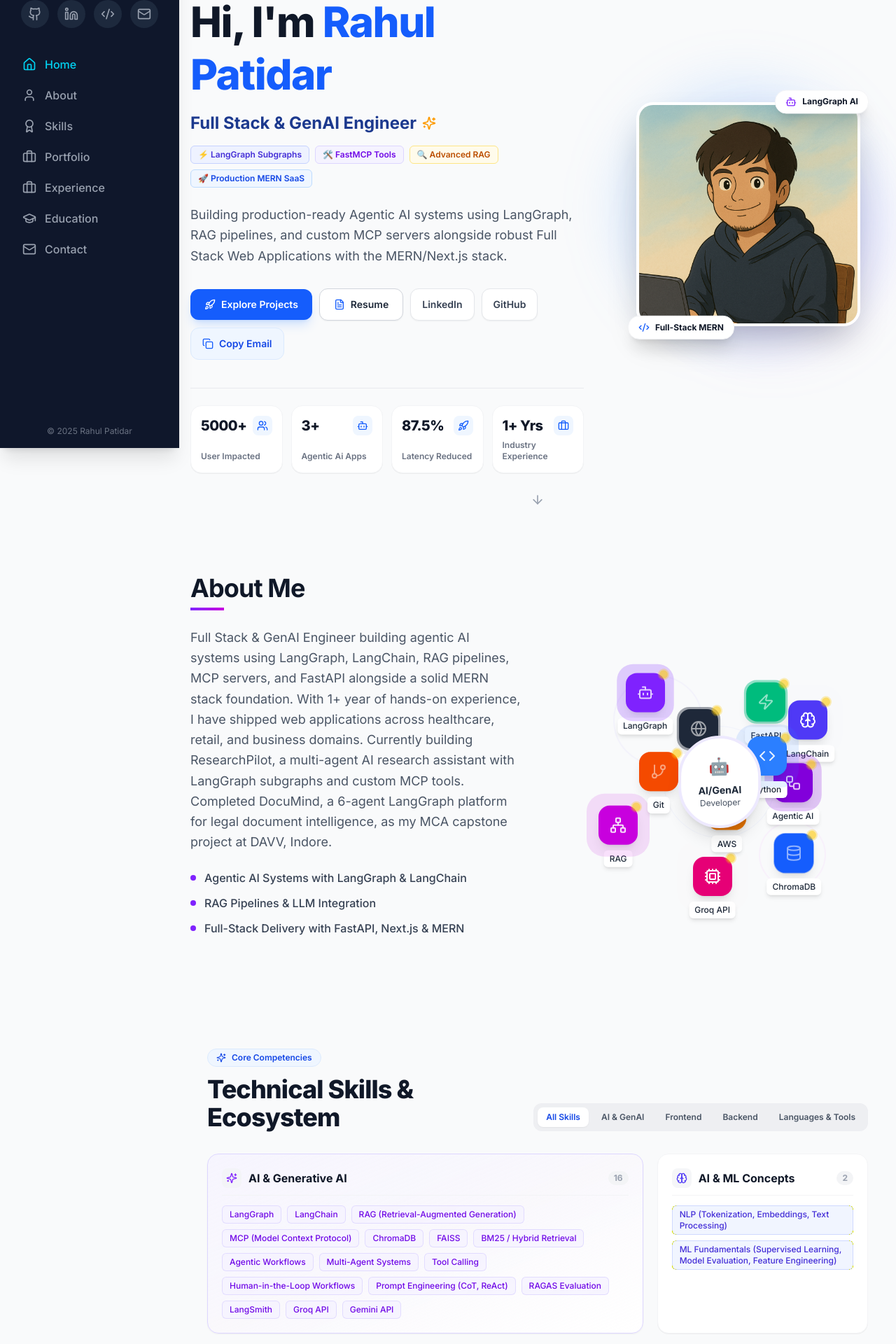
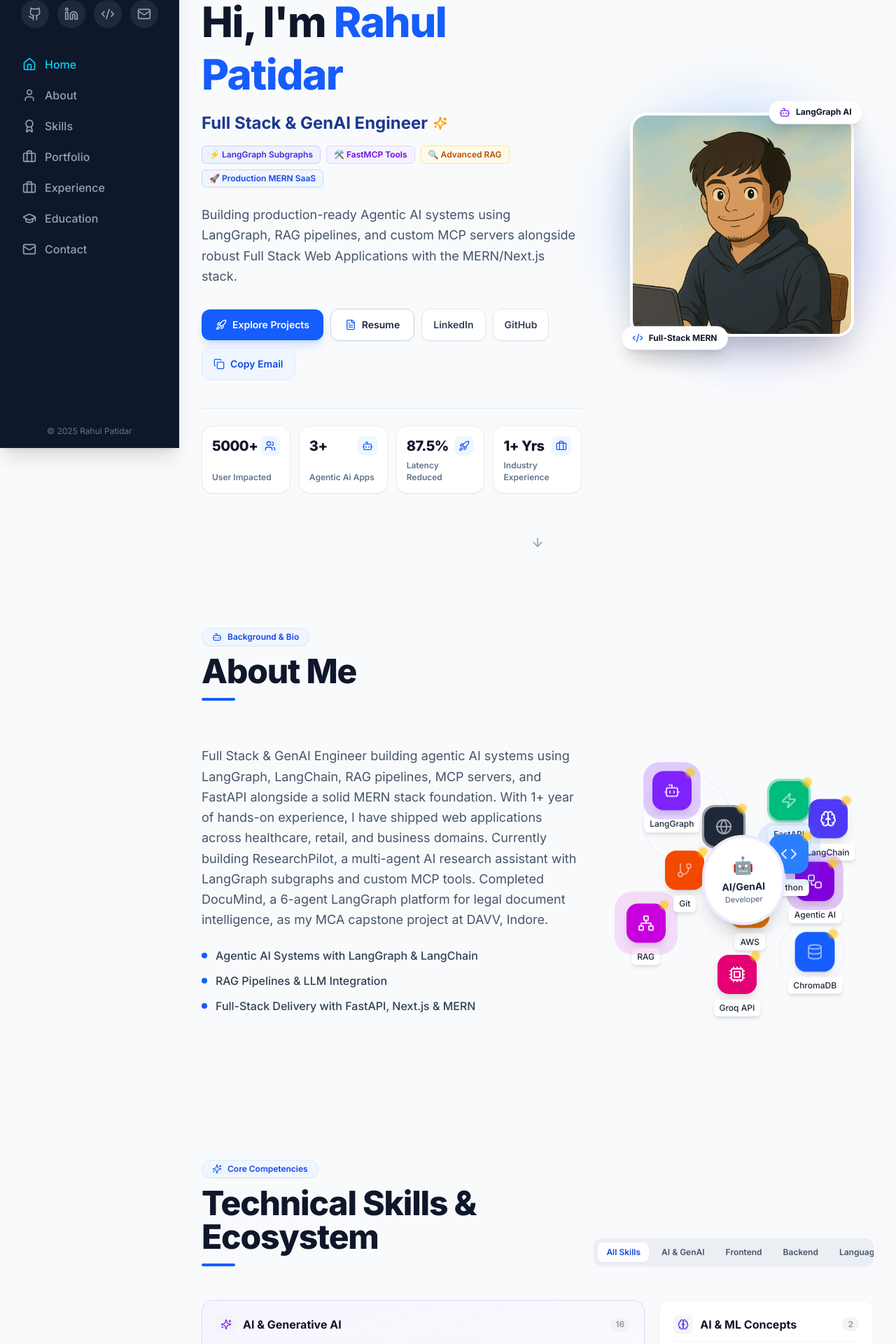
Before and after one commit to Rahul10092002/rahul_portfolio, a Next.js app: page / in a window 1280 px wide. Shown: the part 160-2080 px from the top of the page at 70% size. Built offline with nearby package versions, Linux system fonts and the light colour scheme.

Commit message:
feat: implement modular portfolio architecture with responsive section components and homepage layout

```diff
--- a/app/page.tsx
+++ b/app/page.tsx
@@ -41,15 +41,15 @@
   }, []);
 
   return (
-    <div className="flex flex-col md:flex-row min-h-screen bg-gray-50">
+    <div className="flex flex-col md:flex-row min-h-screen bg-gray-50 text-gray-900">
       <Sidebar activeSection={activeSection} />
 
-      <main className="flex-1 md:ml-64">
+      <main className="flex-1 md:ml-64 w-full min-w-0">
         <motion.div
           initial={{ opacity: 0 }}
           animate={{ opacity: 1 }}
           transition={{ duration: 0.5 }}
-          className="container mx-auto px-4 py-8"
+          className="w-full flex flex-col"
         >
           <HomeSection data={portfolioData} />
           <AboutSection data={portfolioData.about} />
--- a/components/sections/AboutSection.tsx
+++ b/components/sections/AboutSection.tsx
@@ -167,27 +167,34 @@
   const floatingSkillsList = data.floatingSkills || defaultFloatingSkills;
 
   return (
-    <section id="about" className="py-20 bg-gray-50" ref={ref}>
+    <section id="about" className="py-16 md:py-20 lg:py-24 bg-gray-50 relative" ref={ref}>
       <motion.div
         initial={{ opacity: 0, y: 20 }}
         animate={isInView ? { opacity: 1, y: 0 } : { opacity: 0, y: 20 }}
         transition={{ duration: 0.6 }}
-        className="container mx-auto max-w-6xl"
+        className="max-w-6xl mx-auto px-4 sm:px-6 lg:px-8"
       >
-        <h2 className="text-4xl font-bold mb-2 text-gray-900 tracking-tight">About Me</h2>
+        {/* Section Header */}
+        <div className="mb-8 md:mb-12">
+          <div className="inline-flex items-center gap-2 px-3.5 py-1 rounded-full bg-blue-50 text-blue-700 text-xs font-semibold mb-3 border border-blue-100/80 shadow-2xs">
+            <Bot className="h-3.5 w-3.5 text-blue-600" />
+            <span>Background & Bio</span>
+          </div>
+          <h2 className="text-3xl sm:text-4xl lg:text-5xl font-extrabold text-slate-900 tracking-tight">
+            About Me
+          </h2>
+          <div className="w-12 h-1 bg-blue-600 rounded-full mt-3.5" />
+        </div>
 
-        {/* Violet underline */}
-        <div className="w-12 h-1 bg-gradient-to-r from-violet-600 to-fuchsia-600 mb-6"></div>
-
-        <div className="grid md:grid-cols-2 gap-12 items-center">
+        <div className="grid md:grid-cols-12 gap-10 lg:gap-12 items-center">
           {/* Content */}
-          <div className="order-2 md:order-1">
+          <div className="order-2 md:order-1 md:col-span-7">
             <motion.div
               initial={{ opacity: 0, x: -20 }}
               animate={isInView ? { opacity: 1, x: 0 } : { opacity: 0, x: -20 }}
               transition={{ delay: 0.2, duration: 0.6 }}
             >
-              <p className="text-gray-600 leading-relaxed text-lg mb-6">
+              <p className="text-slate-600 leading-relaxed text-base sm:text-lg mb-6">
                 {data.description}
               </p>
 
@@ -202,8 +209,8 @@
               >
                 {highlightsList.map((highlight, idx) => (
                   <div key={idx} className="flex items-center gap-3">
-                    <div className="w-2 h-2 bg-violet-600 rounded-full"></div>
-                    <span className="text-gray-700 font-medium">{highlight}</span>
+                    <div className="w-2 h-2 bg-blue-600 rounded-full flex-shrink-0" />
+                    <span className="text-slate-700 font-medium text-sm sm:text-base">{highlight}</span>
                   </div>
                 ))}
               </motion.div>
@@ -217,10 +224,10 @@
               isInView ? { opacity: 1, scale: 1 } : { opacity: 0, scale: 0.9 }
             }
             transition={{ delay: 0.4, duration: 0.6 }}
-            className="order-1 md:order-2 flex justify-center w-full overflow-hidden py-4"
+            className="order-1 md:order-2 md:col-span-5 flex justify-center w-full overflow-hidden py-4"
           >
-            <div className="relative w-72 h-72 sm:w-80 sm:h-80 md:w-96 md:h-96 max-w-full mx-auto">
-              {/* Background Decorative Elements - Much slower */}
+            <div className="relative w-64 h-64 sm:w-80 sm:h-80 md:w-96 md:h-96 max-w-full mx-auto">
+              {/* Background Decorative Elements */}
               <div className="absolute inset-0">
                 <motion.div
                   animate={{ rotate: 360 }}
@@ -256,14 +263,14 @@
                 <FloatingSkill key={index} skill={skill} index={index} />
               ))}
 
-              {/* Center Element - Slower animation */}
+              {/* Center Element */}
               <motion.div
                 initial={{ opacity: 0, scale: 0 }}
                 animate={
                   isInView ? { opacity: 1, scale: 1 } : { opacity: 0, scale: 0 }
                 }
                 transition={{ delay: 4, duration: 1, ease: "easeOut" }}
-                className="absolute top-1/2 left-1/2 transform -translate-x-1/2 -translate-y-1/2 bg-white rounded-full p-6 shadow-xl border-4 border-violet-100"
+                className="absolute top-1/2 left-1/2 transform -translate-x-1/2 -translate-y-1/2 bg-white rounded-full p-5 sm:p-6 shadow-xl border-4 border-violet-100 z-20"
               >
                 <motion.div
                   animate={{ rotate: [0, 5, -5, 0] }}
@@ -274,11 +281,11 @@
                   }}
                   className="text-center"
                 >
-                  <div className="text-2xl mb-2">🤖</div>
-                  <div className="text-sm font-bold text-gray-800">
+                  <div className="text-2xl mb-1">🤖</div>
+                  <div className="text-xs sm:text-sm font-bold text-slate-800">
                     AI/GenAI
                   </div>
-                  <div className="text-xs text-gray-600">Developer</div>
+                  <div className="text-[11px] text-slate-500 font-medium">Developer</div>
                 </motion.div>
               </motion.div>
             </div>
--- a/components/sections/ExperienceSection.tsx
+++ b/components/sections/ExperienceSection.tsx
@@ -22,25 +22,27 @@
   const isInView = useInView(ref, { once: true, margin: "-100px" });
 
   return (
-    <section id="experience" className="py-14 sm:py-16 bg-gray-50/70 relative" ref={ref}>
+    <section id="experience" className="py-16 md:py-20 lg:py-24 bg-gray-50/70 relative" ref={ref}>
       <motion.div
         initial={{ opacity: 0, y: 20 }}
         animate={isInView ? { opacity: 1, y: 0 } : { opacity: 0, y: 20 }}
         transition={{ duration: 0.6 }}
-        className="container mx-auto max-w-6xl px-4 sm:px-6"
+        className="max-w-6xl mx-auto px-4 sm:px-6 lg:px-8"
       >
         {/* Section Header */}
-        <div className="mb-8">
-          <div className="inline-flex items-center gap-2 px-3 py-1 rounded-full bg-blue-50 text-blue-700 text-xs font-semibold mb-2.5 border border-blue-100">
-            <Sparkles className="h-3.5 w-3.5" /> Career Journey
+        <div className="mb-8 md:mb-12">
+          <div className="inline-flex items-center gap-2 px-3.5 py-1 rounded-full bg-blue-50 text-blue-700 text-xs font-semibold mb-3 border border-blue-100/80 shadow-2xs">
+            <Sparkles className="h-3.5 w-3.5 text-blue-600" />
+            <span>Career Journey</span>
           </div>
-          <h2 className="text-3xl sm:text-4xl font-extrabold text-gray-900 tracking-tight">
+          <h2 className="text-3xl sm:text-4xl lg:text-5xl font-extrabold text-slate-900 tracking-tight">
             Work Experience
           </h2>
+          <div className="w-12 h-1 bg-blue-600 rounded-full mt-3.5" />
         </div>
 
         {/* Experience Card */}
-        <div className="bg-white p-6 sm:p-7 rounded-2xl shadow-xs border border-gray-100">
+        <div className="bg-white p-6 sm:p-8 rounded-2xl shadow-xs border border-slate-200/80">
           <h3 className="flex items-center gap-2.5 text-lg font-bold text-gray-900 mb-6 pb-3 border-b border-gray-100">
             <div className="p-1.5 bg-blue-50 text-blue-600 rounded-lg">
               <Briefcase className="h-4 w-4" />
--- a/components/sections/HomeSection.tsx
+++ b/components/sections/HomeSection.tsx
@@ -78,8 +78,9 @@
   return (
     <section
       id="home"
-      className="min-h-screen flex flex-col justify-center py-8 md:py-16 relative"
+      className="min-h-[calc(100vh-64px)] md:min-h-screen flex flex-col justify-center py-16 md:py-20 lg:py-24 relative"
     >
+      <div className="max-w-6xl mx-auto px-4 sm:px-6 lg:px-8 w-full">
         <div className="grid md:grid-cols-12 gap-10 items-center">
           {/* Text Column */}
           <motion.div
@@ -106,7 +107,7 @@
               initial={{ opacity: 0, y: 20 }}
               animate={{ opacity: 1, y: 0 }}
               transition={{ delay: 0.3, duration: 0.6 }}
-            className="text-4xl sm:text-5xl lg:text-6xl font-extrabold mb-4 leading-tight tracking-tight text-gray-900"
+              className="text-4xl sm:text-5xl lg:text-6xl font-extrabold mb-4 leading-tight tracking-tight text-slate-900"
             >
               Hi, I'm <span className="text-blue-600 font-extrabold">{data.name}</span>
             </motion.h1>
@@ -150,7 +151,7 @@
               initial={{ opacity: 0, y: 20 }}
               animate={{ opacity: 1, y: 0 }}
               transition={{ delay: 0.5, duration: 0.6 }}
-            className="text-gray-600 mb-8 text-base sm:text-lg leading-relaxed max-w-xl"
+              className="text-slate-600 mb-8 text-base sm:text-lg leading-relaxed max-w-xl"
             >
               {data.heroDescription ||
                 "Building production-ready Agentic AI systems using LangGraph, RAG pipelines, and custom MCP servers alongside robust Full Stack Web Applications with the MERN/Next.js stack."}
@@ -168,7 +169,7 @@
                   to="projects"
                   smooth={true}
                   duration={500}
-                className="inline-flex items-center justify-center gap-2 bg-blue-600 text-white px-5 py-3 rounded-xl font-semibold text-sm cursor-pointer hover:bg-blue-700 transition-colors shadow-lg shadow-blue-500/20"
+                  className="inline-flex items-center justify-center gap-2 bg-blue-600 text-white px-5 py-3 rounded-xl font-semibold text-sm cursor-pointer hover:bg-blue-700 focus-visible:ring-2 focus-visible:ring-blue-600 focus-visible:outline-none transition-colors shadow-lg shadow-blue-500/20"
                 >
                   <Rocket className="h-4 w-4" />
                   <span>Explore Projects</span>
@@ -178,7 +179,8 @@
               <motion.div whileHover={{ scale: 1.02 }} whileTap={{ scale: 0.98 }}>
                 <button
                   onClick={() => window.open(data.resume.link, "_blank")}
-                className="inline-flex items-center justify-center gap-2 border border-gray-300 bg-white text-gray-800 px-5 py-3 rounded-xl font-semibold text-sm cursor-pointer hover:bg-gray-50 hover:border-gray-400 transition-colors shadow-xs"
+                  aria-label="View or download resume"
+                  className="inline-flex items-center justify-center gap-2 border border-slate-300 bg-white text-slate-800 px-5 py-3 rounded-xl font-semibold text-sm cursor-pointer hover:bg-slate-50 hover:border-slate-400 focus-visible:ring-2 focus-visible:ring-blue-600 focus-visible:outline-none transition-colors shadow-xs"
                 >
                   <FileText className="h-4 w-4 text-blue-600" />
                   <span>Resume</span>
@@ -190,7 +192,8 @@
                   href="https://www.linkedin.com/in/rahul-patidar-838144234"
                   target="_blank"
                   rel="noopener noreferrer"
-                className="inline-flex items-center justify-center gap-1.5 border border-gray-200 bg-white text-gray-700 px-4 py-3 rounded-xl font-semibold text-sm hover:bg-blue-50 hover:text-blue-600 hover:border-blue-200 transition-colors shadow-xs"
+                  aria-label="Visit LinkedIn profile"
+                  className="inline-flex items-center justify-center gap-1.5 border border-slate-200 bg-white text-slate-700 px-4 py-3 rounded-xl font-semibold text-sm hover:bg-blue-50 hover:text-blue-600 hover:border-blue-200 focus-visible:ring-2 focus-visible:ring-blue-600 focus-visible:outline-none transition-colors shadow-xs"
                 >
                   <span>LinkedIn</span>
                 </a>
@@ -201,7 +204,8 @@
                   href="https://github.com/Rahul10092002"
                   target="_blank"
                   rel="noopener noreferrer"
-                className="inline-flex items-center justify-center gap-1.5 border border-gray-200 bg-white text-gray-700 px-4 py-3 rounded-xl font-semibold text-sm hover:bg-gray-100 hover:text-gray-900 transition-colors shadow-xs"
+                  aria-label="Visit GitHub profile"
+                  className="inline-flex items-center justify-center gap-1.5 border border-slate-200 bg-white text-slate-700 px-4 py-3 rounded-xl font-semibold text-sm hover:bg-slate-100 hover:text-slate-900 focus-visible:ring-2 focus-visible:ring-blue-600 focus-visible:outline-none transition-colors shadow-xs"
                 >
                   <span>GitHub</span>
                 </a>
@@ -210,7 +214,8 @@
               <motion.div whileHover={{ scale: 1.02 }} whileTap={{ scale: 0.98 }}>
                 <button
                   onClick={handleCopyEmail}
-                className="inline-flex items-center justify-center gap-2 border border-blue-100 bg-blue-50 text-blue-700 px-4 py-3 rounded-xl font-semibold text-sm cursor-pointer hover:bg-blue-100 transition-colors"
+                  className="inline-flex items-center justify-center gap-2 border border-blue-100 bg-blue-50 text-blue-700 px-4 py-3 rounded-xl font-semibold text-sm cursor-pointer hover:bg-blue-100 focus-visible:ring-2 focus-visible:ring-blue-600 focus-visible:outline-none transition-colors"
+                  aria-label="Copy email address to clipboard"
                   title="Copy email address"
                 >
                   {copiedEmail ? (
@@ -233,24 +238,24 @@
               initial={{ opacity: 0, y: 20 }}
               animate={{ opacity: 1, y: 0 }}
               transition={{ delay: 0.7, duration: 0.6 }}
-            className="grid grid-cols-2 sm:grid-cols-4 gap-3 pt-6 border-t border-gray-200/80"
+              className="grid grid-cols-2 sm:grid-cols-4 gap-3 pt-6 border-t border-slate-200/80"
             >
               {metricsList.map((metric, idx) => {
                 const IconComp = iconMap[metric.icon] || Sparkles;
                 return (
                   <div
                     key={idx}
-                  className="p-3 sm:p-3.5 bg-white rounded-2xl border border-gray-100 shadow-2xs hover:border-blue-200 hover:shadow-xs transition-all flex flex-col justify-between overflow-hidden"
+                    className="p-3 sm:p-3.5 bg-white rounded-2xl border border-slate-200/70 shadow-2xs hover:border-blue-200 hover:shadow-xs transition-all flex flex-col justify-between overflow-hidden"
                   >
                     <div className="flex items-center justify-between gap-1 mb-1.5">
-                    <span className="text-lg sm:text-xl font-extrabold text-gray-900 tracking-tight leading-none whitespace-nowrap">
+                      <span className="text-lg sm:text-xl font-extrabold text-slate-900 tracking-tight leading-none whitespace-nowrap">
                         {metric.value}
                       </span>
                       <div className="p-1.5 bg-blue-50 text-blue-600 rounded-lg flex-shrink-0">
                         <IconComp className="h-4 w-4" />
                       </div>
                     </div>
-                  <p className="text-xs font-semibold text-gray-500 leading-snug">
+                    <p className="text-xs font-semibold text-slate-500 leading-snug">
                       {metric.label}
                     </p>
                   </div>
@@ -268,15 +273,16 @@
           >
             <div className="relative">
               {/* Background Decorative Rings */}
-            <div className="absolute -top-6 -left-6 w-72 h-72 md:w-88 md:h-88 bg-blue-400/20 rounded-full blur-2xl"></div>
-            <div className="absolute -bottom-6 -right-6 w-64 h-64 md:w-76 md:h-76 bg-violet-400/20 rounded-full blur-2xl"></div>
+              <div className="absolute -top-6 -left-6 w-64 h-64 sm:w-72 sm:h-72 md:w-88 md:h-88 bg-blue-400/20 rounded-full blur-2xl"></div>
+              <div className="absolute -bottom-6 -right-6 w-56 h-56 sm:w-64 sm:h-64 md:w-76 md:h-76 bg-violet-400/20 rounded-full blur-2xl"></div>
 
               {/* Profile Image */}
-            <div className="relative w-64 h-64 sm:w-72 sm:h-72 md:w-80 md:h-80 rounded-3xl overflow-hidden border-4 border-white shadow-2xl z-10">
+              <div className="relative w-60 h-60 sm:w-72 sm:h-72 md:w-80 md:h-80 rounded-3xl overflow-hidden border-4 border-white shadow-2xl z-10">
                 <Image
                   src="/images/portfolio.png"
                   alt={data.name}
                   fill
+                  sizes="(max-width: 640px) 240px, (max-width: 768px) 288px, 320px"
                   className="object-cover"
                   priority
                 />
@@ -290,10 +296,10 @@
                   repeat: Number.POSITIVE_INFINITY,
                   ease: "easeInOut",
                 }}
-              className="absolute -top-3 -right-3 bg-white text-gray-800 px-3.5 py-2 rounded-2xl shadow-xl z-20 border border-gray-100 flex items-center gap-2"
+                className="absolute -top-3 right-0 sm:-right-3 bg-white text-slate-800 px-3 py-1.5 sm:px-3.5 sm:py-2 rounded-2xl shadow-xl z-20 border border-slate-100 flex items-center gap-2 max-w-[calc(100vw-48px)]"
               >
-              <Bot className="h-4 w-4 text-violet-600" />
-              <span className="text-xs font-bold text-gray-900">LangGraph AI</span>
+                <Bot className="h-4 w-4 text-violet-600 flex-shrink-0" />
+                <span className="text-xs font-bold text-slate-900 whitespace-nowrap">LangGraph AI</span>
               </motion.div>
 
               <motion.div
@@ -304,10 +310,10 @@
                   ease: "easeInOut",
                   delay: 1,
                 }}
-              className="absolute -bottom-3 -left-3 bg-white text-gray-800 px-3.5 py-2 rounded-2xl shadow-xl z-20 border border-gray-100 flex items-center gap-2"
+                className="absolute -bottom-3 left-0 sm:-left-3 bg-white text-slate-800 px-3 py-1.5 sm:px-3.5 sm:py-2 rounded-2xl shadow-xl z-20 border border-slate-100 flex items-center gap-2 max-w-[calc(100vw-48px)]"
               >
-              <Code2 className="h-4 w-4 text-blue-600" />
-              <span className="text-xs font-bold text-gray-900">Full-Stack MERN</span>
+                <Code2 className="h-4 w-4 text-blue-600 flex-shrink-0" />
+                <span className="text-xs font-bold text-slate-900 whitespace-nowrap">Full-Stack MERN</span>
               </motion.div>
             </div>
           </motion.div>
@@ -320,7 +326,7 @@
           transition={{ delay: 1.2, duration: 0.5 }}
           className="absolute bottom-4 left-1/2 transform -translate-x-1/2 hidden md:block"
         >
-        <ScrollLink to="about" smooth={true} duration={500} className="cursor-pointer">
+          <ScrollLink to="about" smooth={true} duration={500} className="cursor-pointer" aria-label="Scroll to About section">
             <motion.div
               animate={{ y: [0, 8, 0] }}
               transition={{
@@ -328,12 +334,13 @@
                 repeat: Number.POSITIVE_INFINITY,
                 ease: "easeInOut",
               }}
-            className="p-2 text-gray-400 hover:text-blue-600 transition-colors"
+              className="p-2 text-slate-400 hover:text-blue-600 transition-colors"
             >
               <ArrowDown className="h-5 w-5" />
             </motion.div>
           </ScrollLink>
         </motion.div>
+      </div>
     </section>
   );
 }
--- a/components/sections/SkillsSection.tsx
+++ b/components/sections/SkillsSection.tsx
@@ -143,34 +143,41 @@
       : skillCategories.filter((c) => c.id === activeTab);
 
   return (
-    <section id="skills" className="py-16 md:py-20 bg-gray-50/70 relative" ref={ref}>
+    <section id="skills" className="py-16 md:py-20 lg:py-24 bg-gray-50/70 relative" ref={ref}>
       <motion.div
         initial={{ opacity: 0, y: 20 }}
         animate={isInView ? { opacity: 1, y: 0 } : { opacity: 0, y: 20 }}
         transition={{ duration: 0.6 }}
-        className="container mx-auto max-w-6xl px-4 sm:px-6"
+        className="max-w-6xl mx-auto px-4 sm:px-6 lg:px-8"
       >
         {/* Section Header */}
-        <div className="flex flex-col md:flex-row md:items-end justify-between mb-8 gap-4">
+        <div className="flex flex-col md:flex-row md:items-end justify-between mb-8 md:mb-12 gap-4">
           <div>
-            <div className="inline-flex items-center gap-2 px-3 py-1 rounded-full bg-blue-50 text-blue-700 text-xs font-semibold mb-3 border border-blue-100">
-              <Sparkles className="h-3.5 w-3.5" /> Core Competencies
+            <div className="inline-flex items-center gap-2 px-3.5 py-1 rounded-full bg-blue-50 text-blue-700 text-xs font-semibold mb-3 border border-blue-100/80 shadow-2xs">
+              <Sparkles className="h-3.5 w-3.5 text-blue-600" /> Core Competencies
             </div>
-            <h2 className="text-3xl sm:text-4xl font-extrabold text-gray-900 tracking-tight">
+            <h2 className="text-3xl sm:text-4xl lg:text-5xl font-extrabold text-slate-900 tracking-tight">
               Technical Skills & Ecosystem
             </h2>
+            <div className="w-12 h-1 bg-blue-600 rounded-full mt-3.5" />
           </div>
 
           {/* Quick Filter Tabs */}
-          <div className="flex items-center gap-1 sm:gap-1.5 p-1 sm:p-1.5 bg-gray-200/60 rounded-xl  max-w-full sm:max-w-max flex-nowrap [&::-webkit-scrollbar]:hidden [-ms-overflow-style:none] [scrollbar-width:none]">
+          <div
+            role="tablist"
+            aria-label="Skill categories filter"
+            className="flex items-center gap-1 sm:gap-1.5 p-1.5 bg-slate-200/60 rounded-xl max-w-full overflow-x-auto flex-nowrap [&::-webkit-scrollbar]:hidden [-ms-overflow-style:none] [scrollbar-width:none]"
+          >
             {filterTabs.map((tab) => (
               <button
                 key={tab.id}
+                role="tab"
+                aria-selected={activeTab === tab.id}
                 onClick={() => setActiveTab(tab.id)}
-                className={`px-2.5 sm:px-3 py-1.5 rounded-lg text-xs font-semibold whitespace-nowrap flex-shrink-0 transition-all duration-200 ${
+                className={`px-3 py-1.5 rounded-lg text-xs font-semibold whitespace-nowrap flex-shrink-0 transition-all duration-200 focus-visible:ring-2 focus-visible:ring-blue-600 focus-visible:outline-none ${
                   activeTab === tab.id
                     ? "bg-white text-blue-700 shadow-xs"
-                    : "text-gray-600 hover:text-gray-900"
+                    : "text-slate-600 hover:text-slate-900 hover:bg-white/50"
                 }`}
               >
                 {tab.label}
```
Also changed, not shown: components/Sidebar.tsx (+10 -3 lines), components/sections/AchievementsSection.tsx (+12 -11 lines), components/sections/ContactSection.tsx (+9 -7 lines), components/sections/EducationSection.tsx (+9 -7 lines), components/sections/ProjectsSection.tsx (+68 -26 lines). Lines whose indentation alone changed are shown as unchanged.
